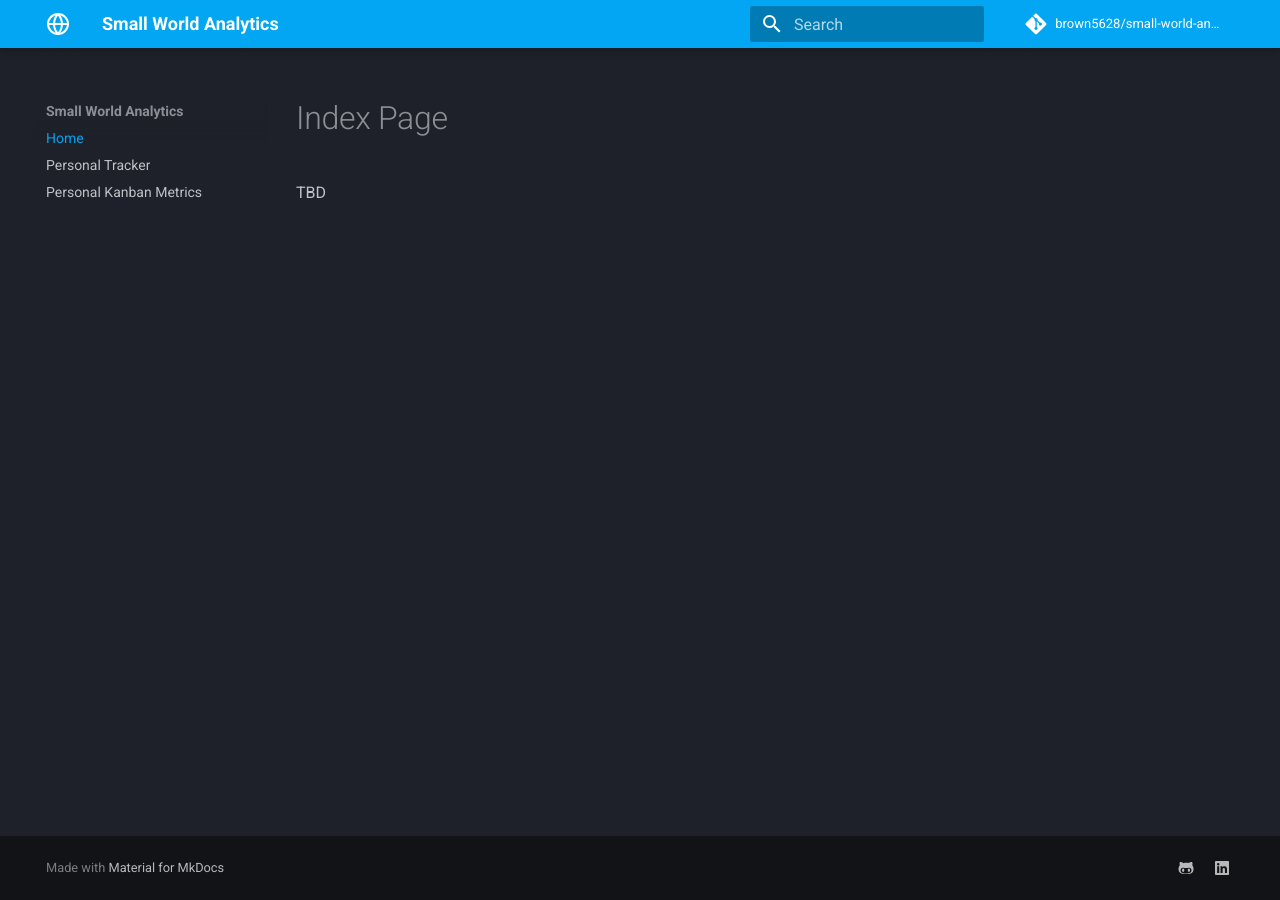
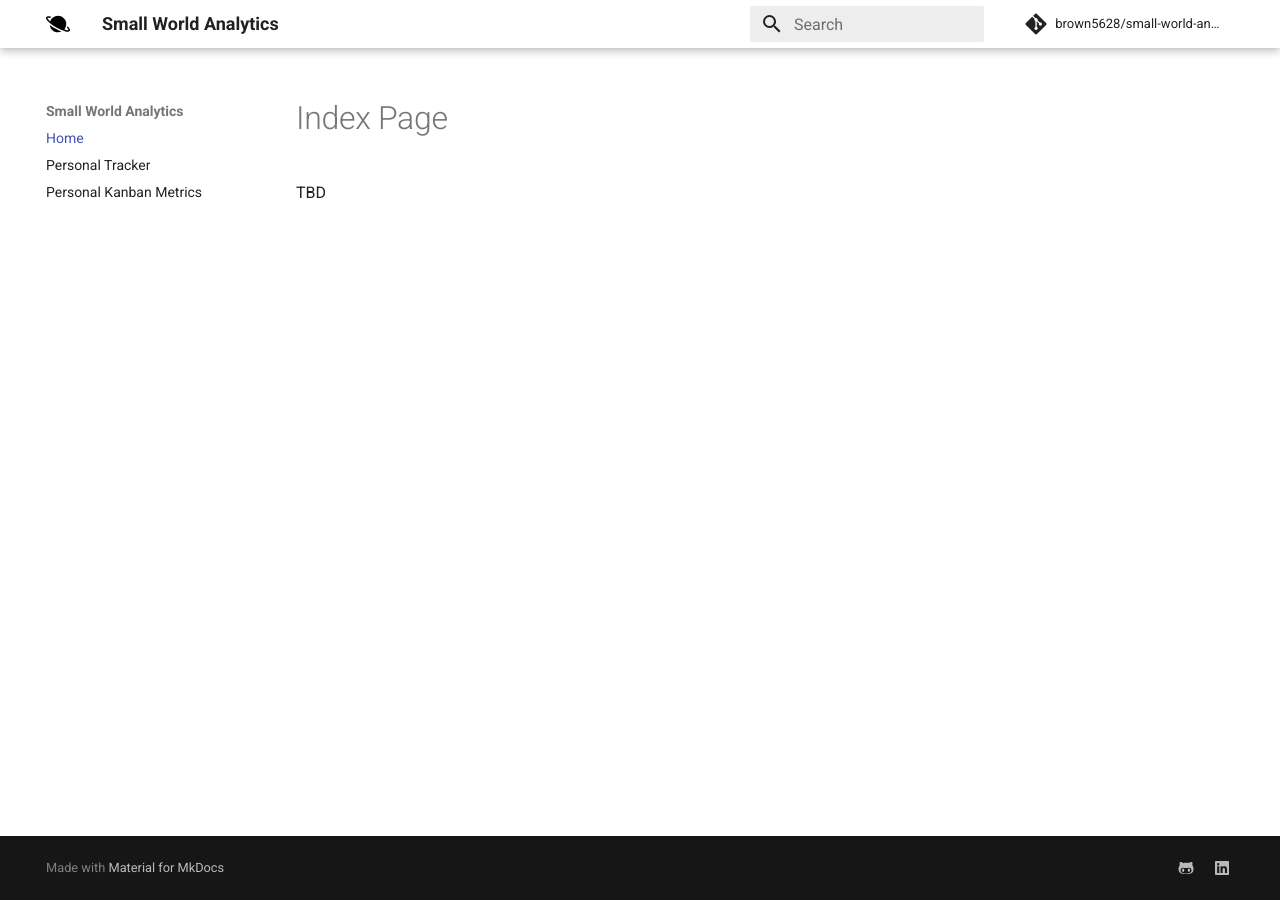
Before and after one commit to wylbee/small-world-analytics-site, an MkDocs documentation site: the page built from docs/index.md, in a window 1280 px wide. Built offline with MkDocs 1.6.1 and Material for MkDocs 9.7.7, drawn with Linux system fonts in a browser that asks for light colours; comment, search, counter and statistics services are not loaded.

Commit message:
color and logo change

```diff
--- a/mkdocs.yml
+++ b/mkdocs.yml
@@ -14,9 +14,9 @@ theme:
   name: material
   logo: images/logo.svg
   palette:
-    scheme: slate
-    primary: light blue
-    accent: deep orange
+    scheme: default
+    primary: white
+    accent: blue
 
 nav:
   - Home: index.md
```
Also changed, not shown: docs/images/logo.svg.
